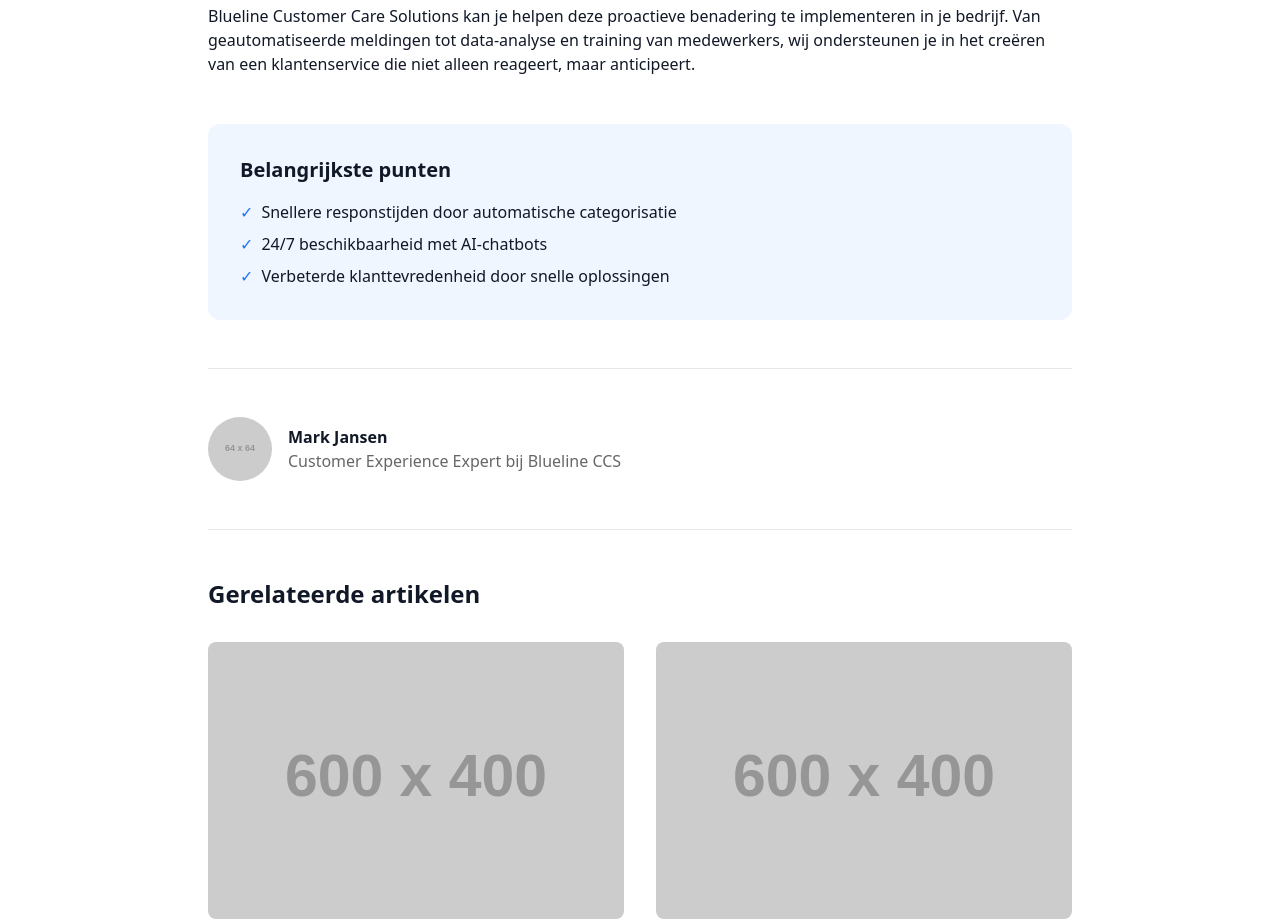
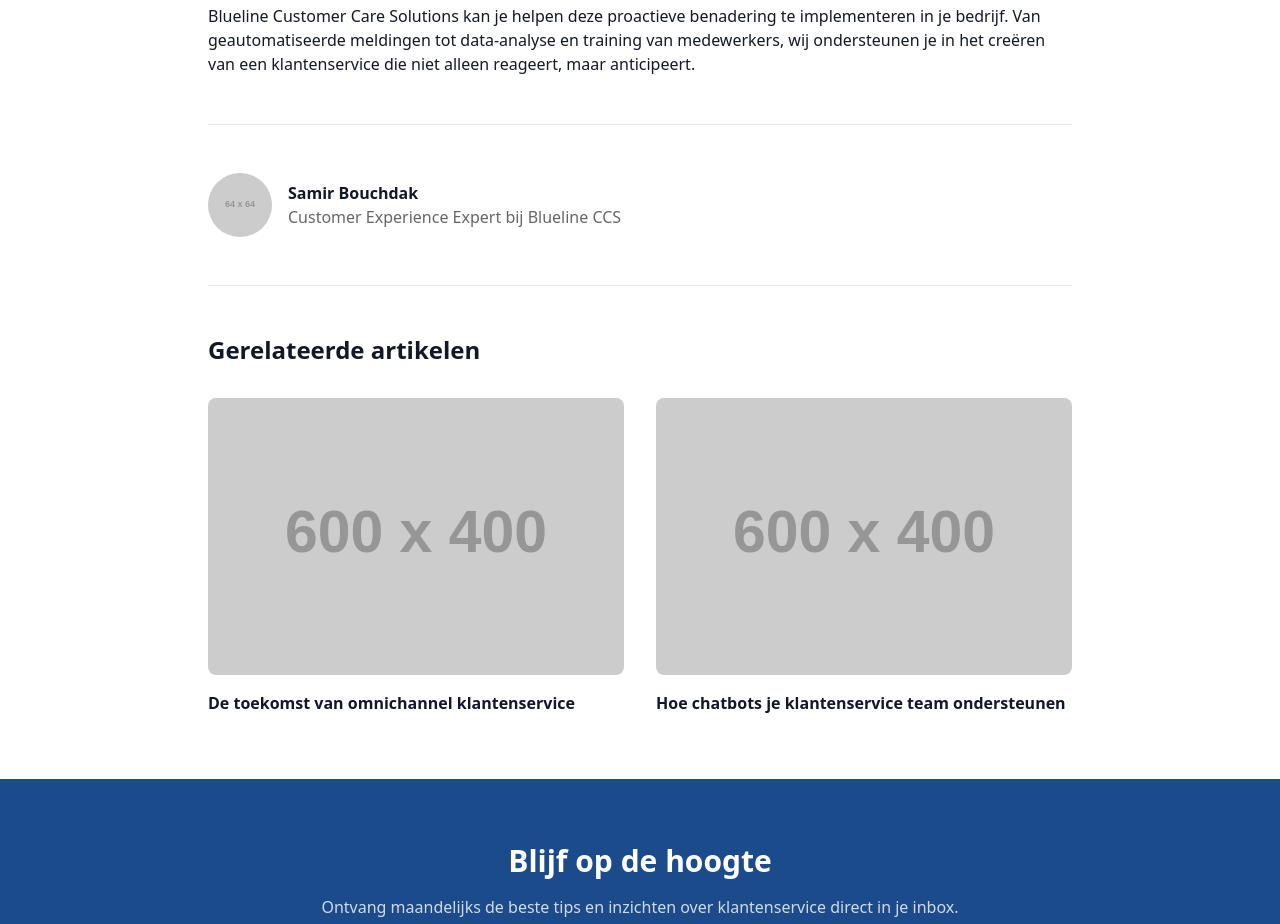
Before and after one commit to faridbouchdak/bluelineccs, a website: page blog/waarom-proactieve-klantenservice-de-toekomst-is-van-e-commerce.html in a window 1280 px wide. Shown: the part 3460-4384 px from the top of the page. Drawn offline with Linux system fonts and the light colour scheme; placeholder pictures from the web are drawn by us.

Commit message:
naam aangepast

```diff
--- a/blog/waarom-proactieve-klantenservice-de-toekomst-is-van-e-commerce.html
+++ b/blog/waarom-proactieve-klantenservice-de-toekomst-is-van-e-commerce.html
@@ -152,23 +152,6 @@
                 <p class="mt-4">Blueline Customer Care Solutions kan je helpen deze proactieve benadering te implementeren in je bedrijf. Van geautomatiseerde meldingen tot data-analyse en training van medewerkers, wij ondersteunen je in het creëren van een klantenservice die niet alleen reageert, maar anticipeert.</p>
                 <!-- More content sections -->
 
-                <div class="bg-blue-50 rounded-xl p-8 my-12">
-                    <h3 class="text-xl font-bold mb-4">Belangrijkste punten</h3>
-                    <ul class="space-y-2">
-                        <li class="flex items-center gap-2">
-                            <span class="text-blueline">✓</span>
-                            Snellere responstijden door automatische categorisatie
-                        </li>
-                        <li class="flex items-center gap-2">
-                            <span class="text-blueline">✓</span>
-                            24/7 beschikbaarheid met AI-chatbots
-                        </li>
-                        <li class="flex items-center gap-2">
-                            <span class="text-blueline">✓</span>
-                            Verbeterde klanttevredenheid door snelle oplossingen
-                        </li>
-                    </ul>
-                </div>
             </div>
 
             <!-- Author Bio -->
@@ -176,7 +159,7 @@
                 <div class="flex items-center gap-4">
                     <img src="https://placehold.co/64x64" alt="Author" class="w-16 h-16 rounded-full">
                     <div>
-                        <h3 class="font-bold">Mark Jansen</h3>
+                        <h3 class="font-bold">Samir Bouchdak</h3>
                         <p class="text-blueline-gray">Customer Experience Expert bij Blueline CCS</p>
                     </div>
                 </div>
```
